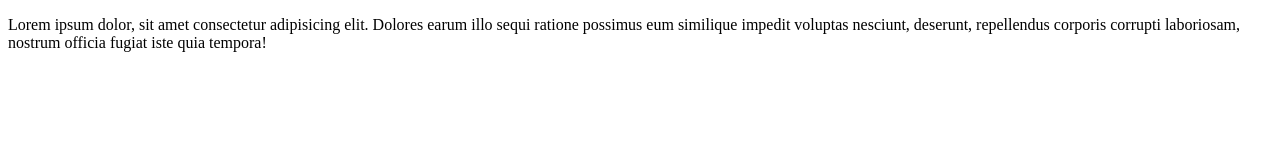
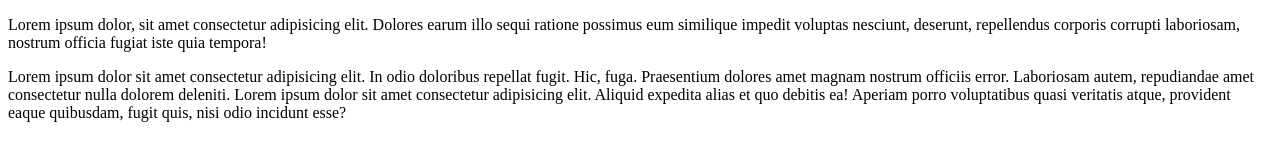
Before and after one commit to onuproy/test, a plain HTML site: page index.html in a window 1280 px wide. Drawn offline with Linux system fonts and the light colour scheme.

Commit message:
Hellofolder add

```diff
--- a/index.html
+++ b/index.html
@@ -9,6 +9,8 @@
 <body>
         <head>
             <p>Lorem ipsum dolor, sit amet consectetur adipisicing elit. Dolores earum illo sequi ratione possimus eum similique impedit voluptas nesciunt, deserunt, repellendus corporis corrupti laboriosam, nostrum officia fugiat iste quia tempora!</p>
+            Lorem ipsum dolor sit amet consectetur adipisicing elit. In odio doloribus repellat fugit. Hic, fuga. Praesentium dolores amet magnam nostrum officiis error. Laboriosam autem, repudiandae amet consectetur nulla dolorem deleniti.
+            Lorem ipsum dolor sit amet consectetur adipisicing elit. Aliquid expedita alias et quo debitis ea! Aperiam porro voluptatibus quasi veritatis atque, provident eaque quibusdam, fugit quis, nisi odio incidunt esse?
         </head>
 </body>
 </html>
```
Also changed, not shown: Test/index.html (added, +15 -0 lines).
